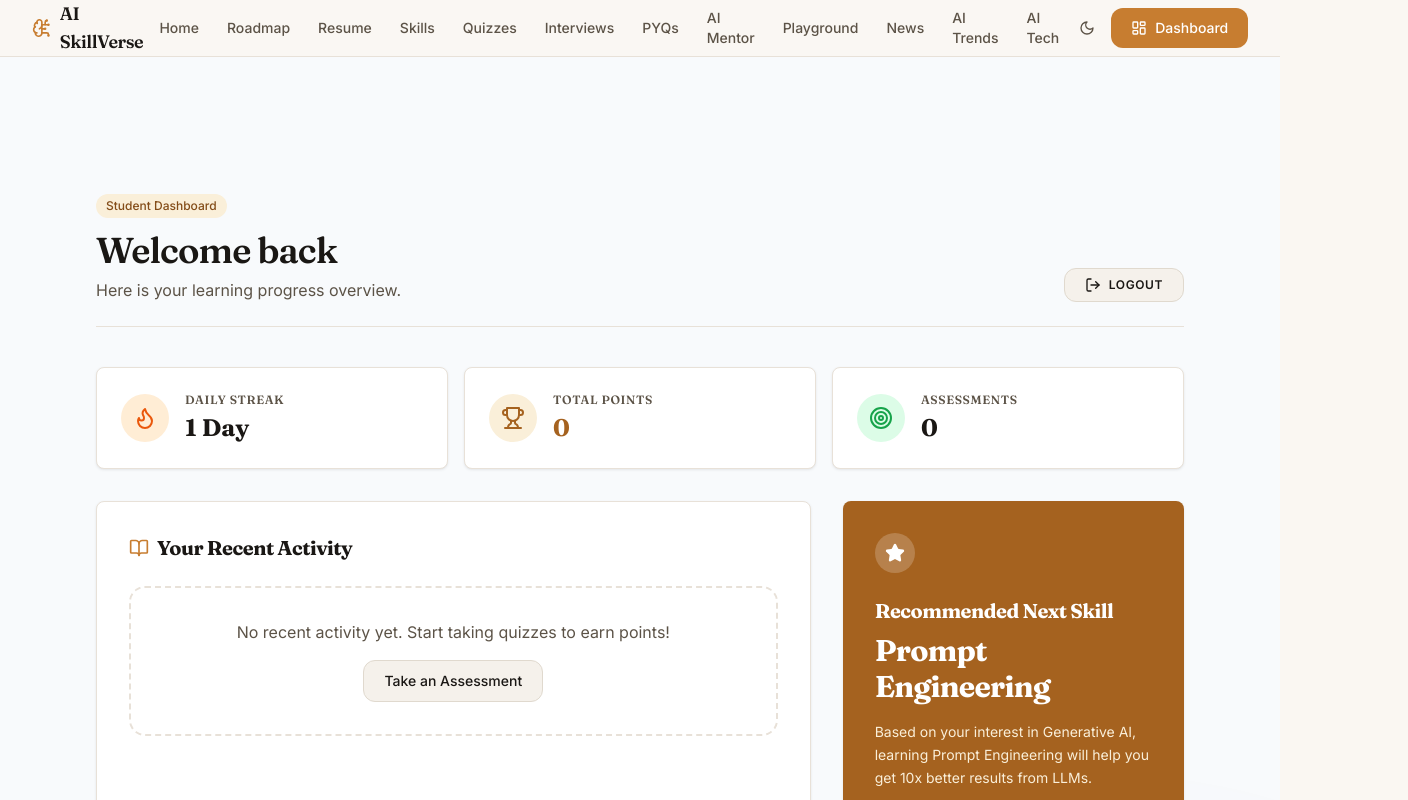
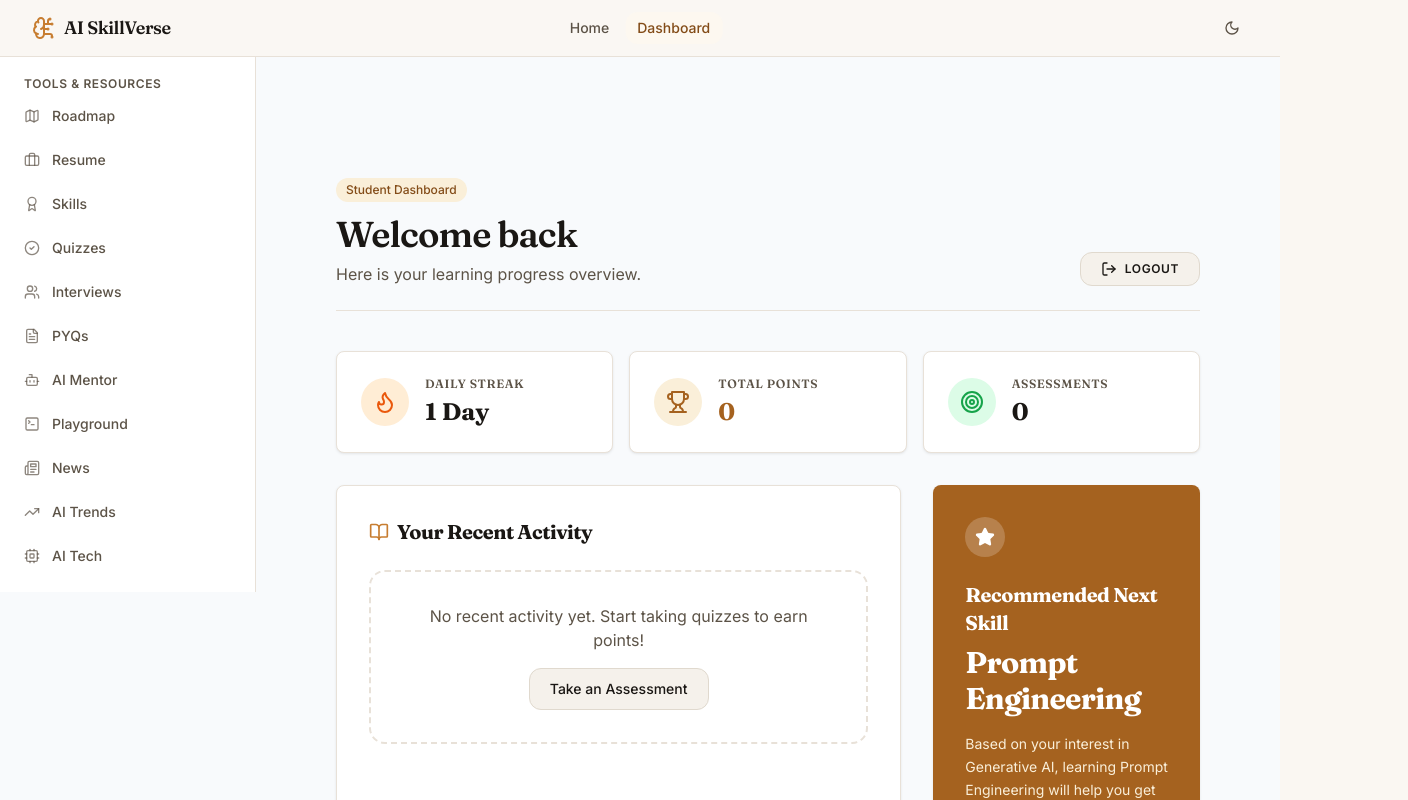
Before and after one commit to hemalatha24088-glitch/AI-SkillVerse-2.0, a React (Vite) app: page / in a window 1280 px wide. Both pictures are taken after typing "name@example.com", "Sample123" into the empty fields and a click on the button "Sign In". Shown: the top 800 px of the page, 1408 px wide, since content can reach past the window. Built offline with nearby package versions, Linux system fonts and the light colour scheme.

Commit message:
UI Architecture: Move secondary navigation to Sidebar

```diff
--- a/src/components/Layout.jsx
+++ b/src/components/Layout.jsx
@@ -1,24 +1,42 @@
-import React from 'react';
+import React, { useState } from 'react';
 import { useLocation } from 'react-router-dom';
 import Navbar from './Navbar';
+import Sidebar from './Sidebar';
 import Footer from './Footer';
 
 const Layout = ({ children }) => {
   const location = useLocation();
+  const [isSidebarOpen, setIsSidebarOpen] = useState(false);
+
   const hideFooterRoutes = ['/ai-mentor', '/playground'];
   const shouldHideFooter = hideFooterRoutes.includes(location.pathname);
 
+  // Don't show sidebar on login screen
+  const isAuth = localStorage.getItem('ai_skillverse_auth') === 'true';
+
   return (
-    <div className="flex flex-col min-h-screen relative overflow-hidden bg-slate-50 dark:bg-dark-bg transition-colors duration-300">
+    <div className="flex flex-col min-h-screen relative bg-slate-50 dark:bg-dark-bg transition-colors duration-300">
       {/* Background gradients for futuristic vibe */}
       <div className="absolute top-[-20%] left-[-10%] w-[50%] h-[50%] rounded-full bg-primary-600/20 dark:bg-primary-600/10 blur-[120px] pointer-events-none animate-blob"></div>
       <div className="absolute bottom-[-20%] right-[-10%] w-[50%] h-[50%] rounded-full bg-purple-600/20 dark:bg-purple-600/10 blur-[120px] pointer-events-none animate-blob" style={{ animationDelay: '2s' }}></div>
 
-      <Navbar />
-      <main className="flex-grow flex flex-col pt-24 pb-6 px-4 md:px-8 lg:px-16 max-w-7xl mx-auto w-full z-10">
-        {children}
-      </main>
-      {!shouldHideFooter && <Footer />}
+      {/* Fixed top Navbar */}
+      <Navbar setSidebarOpen={setIsSidebarOpen} />
+
+      <div className="flex flex-1 pt-14 relative z-10 w-full mx-auto">
+        {/* Sidebar */}
+        {isAuth && (
+          <Sidebar isOpen={isSidebarOpen} setIsOpen={setIsSidebarOpen} />
+        )}
+
+        {/* Main Content Area */}
+        <main className={`flex-1 flex flex-col w-full min-w-0 transition-all duration-300 ${isAuth ? 'lg:pl-0' : ''}`}>
+          <div className="w-full max-w-[1600px] mx-auto px-4 md:px-8 lg:px-12 py-6 flex-grow flex flex-col">
+            {children}
+          </div>
+          {!shouldHideFooter && <Footer />}
+        </main>
+      </div>
     </div>
   );
 };
--- a/src/components/Navbar.jsx
+++ b/src/components/Navbar.jsx
@@ -2,8 +2,7 @@ import React, { useState, useEffect } from 'react';
 import { Link, useLocation } from 'react-router-dom';
 import { Menu, X, Sun, Moon, BrainCircuit, LayoutDashboard } from 'lucide-react';
 
-const Navbar = () => {
-  const [isOpen, setIsOpen] = useState(false);
+const Navbar = ({ setSidebarOpen }) => {
   const [isDark, setIsDark] = useState(false);
   const [scrolled, setScrolled] = useState(false);
   const location = useLocation();
@@ -30,17 +29,7 @@ const Navbar = () => {
 
   const navLinks = [
     { name: 'Home',       path: '/home' },
-    { name: 'Roadmap',    path: '/roadmap' },
-    { name: 'Resume',     path: '/career-tools' },
-    { name: 'Skills',     path: '/skills' },
-    { name: 'Quizzes',    path: '/quizzes' },
-    { name: 'Interviews', path: '/mock-interviews' },
-    { name: 'PYQs',       path: '/pyqs' },
-    { name: 'AI Mentor',  path: '/ai-mentor' },
-    { name: 'Playground', path: '/playground' },
-    { name: 'News',       path: '/daily-updates' },
-    { name: 'AI Trends',  path: '/gen-ai-trends' },
-    { name: 'AI Tech',    path: '/latest-ai' },
+    { name: 'Dashboard',  path: '/dashboard' },
     { name: 'Admin',      path: '/admin' },
   ];
 
@@ -54,20 +43,32 @@ const Navbar = () => {
   });
 
   return (
-    <nav className={`navbar transition-shadow duration-200 ${scrolled ? 'shadow-card' : ''}`}>
-      <div className="max-w-7xl mx-auto px-4 sm:px-6 lg:px-8 h-14 flex items-center justify-between">
+    <nav className={`navbar transition-shadow duration-200 z-50 fixed top-0 w-full ${scrolled ? 'shadow-card' : ''}`}>
+      <div className="max-w-[1600px] mx-auto px-4 sm:px-6 lg:px-8 h-14 flex items-center justify-between">
 
-        {/* Logo */}
+        {/* Logo and Mobile Toggle */}
+        <div className="flex items-center gap-3">
+          {isAuthenticated && (
+            <button
+              onClick={() => setSidebarOpen(prev => !prev)}
+              className="lg:hidden p-1.5 -ml-2 text-ink-muted hover:text-ink hover:bg-surface-raised dark:text-dark-muted dark:hover:text-[#EDE8DF] dark:hover:bg-dark-card rounded-md transition-colors"
+              aria-label="Toggle Sidebar"
+            >
+              <Menu className="w-5 h-5" />
+            </button>
+          )}
+
           <Link to={isAuthenticated ? '/home' : '/'} className="flex items-center gap-2">
             <BrainCircuit className="w-6 h-6 text-amber-500" />
             <span className="font-fraunces font-semibold text-lg text-ink dark:text-[#EDE8DF] tracking-tight">
               AI SkillVerse
             </span>
           </Link>
+        </div>
 
         {/* Desktop Nav Links */}
         {isAuthenticated && (
-          <div className="hidden lg:flex items-center gap-1">
+          <div className="hidden lg:flex items-center gap-1 absolute left-1/2 -translate-x-1/2">
             {visibleLinks.map((link) => (
               <Link
                 key={link.name}
@@ -97,59 +98,13 @@ const Navbar = () => {
             }
           </button>
 
-          {isAuthenticated ? (
-            <Link to="/dashboard" className="btn-primary hidden sm:inline-flex">
-              <LayoutDashboard className="w-4 h-4" />
-              Dashboard
-            </Link>
-          ) : (
+          {!isAuthenticated && (
             <Link to="/" className="btn-primary hidden sm:inline-flex">
               Sign in
             </Link>
           )}
-
-          {/* Mobile toggle */}
-          {isAuthenticated && (
-            <button
-              onClick={() => setIsOpen(!isOpen)}
-              className="lg:hidden btn-ghost p-2"
-              aria-label="Menu"
-            >
-              {isOpen ? <X className="w-5 h-5" /> : <Menu className="w-5 h-5" />}
-            </button>
-          )}
         </div>
       </div>
-
-      {/* Mobile Dropdown */}
-      {isOpen && isAuthenticated && (
-        <div className="lg:hidden border-t border-[#E8E1D8] dark:border-dark-border bg-paper dark:bg-dark-paper shadow-elevated">
-          <div className="max-w-7xl mx-auto px-4 py-3 grid grid-cols-2 gap-1">
-            {visibleLinks.map((link) => (
-              <Link
-                key={link.name}
-                to={link.path}
-                onClick={() => setIsOpen(false)}
-                className={`px-3 py-2 rounded-lg text-sm font-medium transition-colors
-                  ${isActive(link.path)
-                    ? 'bg-amber-50 text-amber-700 dark:bg-amber-900/20 dark:text-amber-400'
-                    : 'text-ink-muted hover:bg-surface-raised dark:text-dark-muted dark:hover:bg-dark-card'
-                  }`}
-              >
-                {link.name}
-              </Link>
-            ))}
-            <Link
-              to="/dashboard"
-              onClick={() => setIsOpen(false)}
-              className="btn-primary col-span-2 mt-2"
-            >
-              <LayoutDashboard className="w-4 h-4" />
-              Dashboard
-            </Link>
-          </div>
-        </div>
-      )}
     </nav>
   );
 };
--- /dev/null
+++ b/src/components/Sidebar.jsx
@@ -0,0 +1,92 @@
+import React from 'react';
+import { Link, useLocation } from 'react-router-dom';
+import {
+  Map,
+  Briefcase,
+  Award,
+  CheckCircle2,
+  Users,
+  FileText,
+  Bot,
+  TerminalSquare,
+  Newspaper,
+  TrendingUp,
+  Cpu,
+  X
+} from 'lucide-react';
+
+const Sidebar = ({ isOpen, setIsOpen }) => {
+  const location = useLocation();
+  const isActive = (path) => location.pathname === path;
+  const isAuthenticated = localStorage.getItem('ai_skillverse_auth') === 'true';
+
+  if (!isAuthenticated) return null;
+
+  const sidebarLinks = [
+    { name: 'Roadmap',    path: '/roadmap',         icon: Map },
+    { name: 'Resume',     path: '/career-tools',    icon: Briefcase },
+    { name: 'Skills',     path: '/skills',          icon: Award },
+    { name: 'Quizzes',    path: '/quizzes',         icon: CheckCircle2 },
+    { name: 'Interviews', path: '/mock-interviews', icon: Users },
+    { name: 'PYQs',       path: '/pyqs',            icon: FileText },
+    { name: 'AI Mentor',  path: '/ai-mentor',       icon: Bot },
+    { name: 'Playground', path: '/playground',      icon: TerminalSquare },
+    { name: 'News',       path: '/daily-updates',   icon: Newspaper },
+    { name: 'AI Trends',  path: '/gen-ai-trends',   icon: TrendingUp },
+    { name: 'AI Tech',    path: '/latest-ai',       icon: Cpu },
+  ];
+
+  return (
+    <>
+      {/* Mobile Overlay */}
+      {isOpen && (
+        <div
+          className="fixed inset-0 bg-ink/50 dark:bg-black/50 z-40 lg:hidden"
+          onClick={() => setIsOpen(false)}
+        />
+      )}
+
+      {/* Sidebar Container */}
+      <aside
+        className={`fixed lg:static inset-y-0 left-0 z-50 w-64 bg-surface border-r border-[#E8E1D8] dark:border-dark-border transform transition-transform duration-300 ease-in-out flex flex-col h-[calc(100vh-3.5rem)] mt-14 lg:mt-0 lg:h-full lg:translate-x-0
+        ${isOpen ? 'translate-x-0' : '-translate-x-full'}`}
+      >
+        <div className="flex-1 overflow-y-auto py-4 px-3 space-y-1">
+          <div className="lg:hidden flex justify-end mb-2">
+            <button
+              onClick={() => setIsOpen(false)}
+              className="p-2 text-ink-muted hover:text-ink dark:text-dark-muted dark:hover:text-[#EDE8DF]"
+            >
+              <X className="w-5 h-5" />
+            </button>
+          </div>
+
+          <div className="text-xs font-semibold text-ink-muted uppercase tracking-wider mb-4 ml-3 mt-2">
+            Tools & Resources
+          </div>
+
+          {sidebarLinks.map((link) => {
+            const Icon = link.icon;
+            return (
+              <Link
+                key={link.name}
+                to={link.path}
+                onClick={() => setIsOpen(false)}
+                className={`flex items-center gap-3 px-3 py-2.5 rounded-lg text-sm font-medium transition-colors
+                  ${isActive(link.path)
+                    ? 'bg-amber-50 text-amber-700 dark:bg-amber-900/20 dark:text-amber-400'
+                    : 'text-ink-muted hover:bg-[#F5F1EB] hover:text-ink dark:text-dark-muted dark:hover:text-[#EDE8DF] dark:hover:bg-dark-card'
+                  }`}
+              >
+                <Icon className={`w-4 h-4 ${isActive(link.path) ? 'text-amber-500' : 'text-ink-muted/70 dark:text-dark-muted/70'}`} />
+                {link.name}
+              </Link>
+            );
+          })}
+        </div>
+      </aside>
+    </>
+  );
+};
+
+export default Sidebar;
```
Lines whose indentation alone changed are shown as unchanged.
